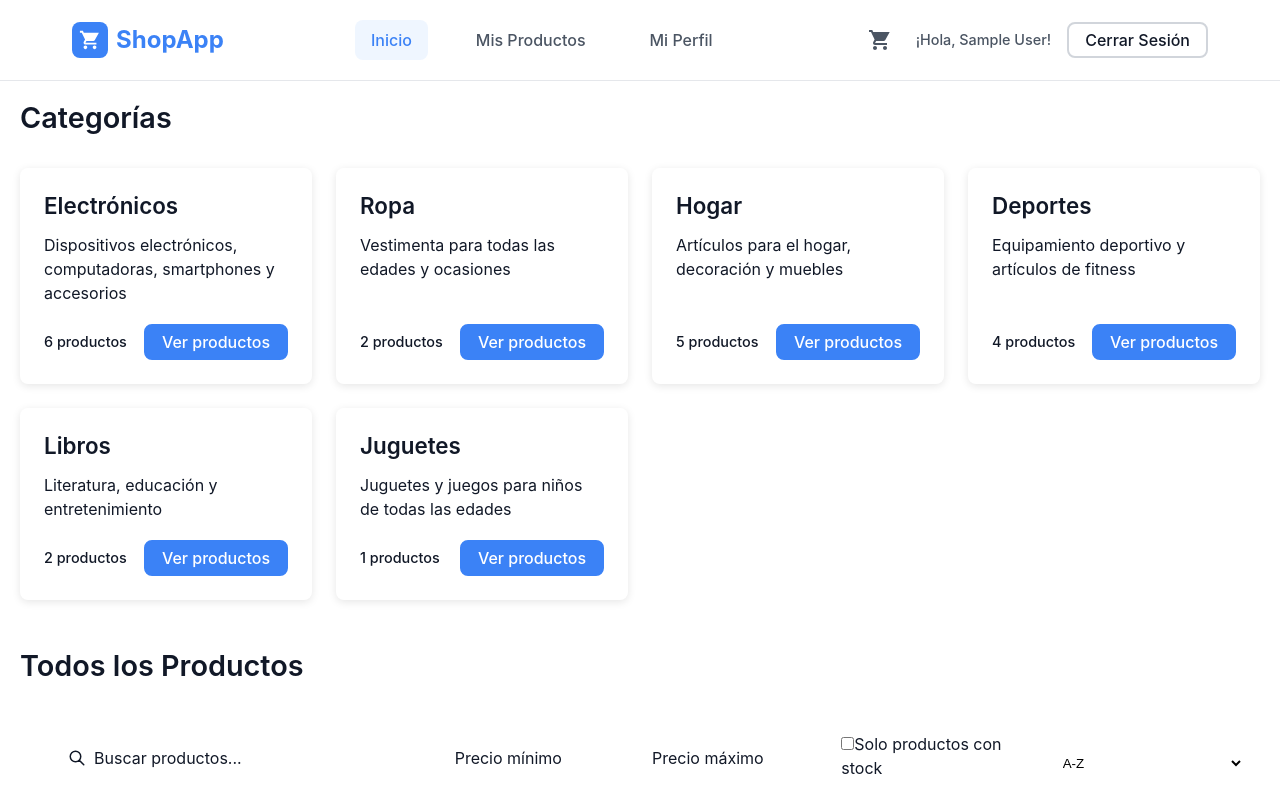
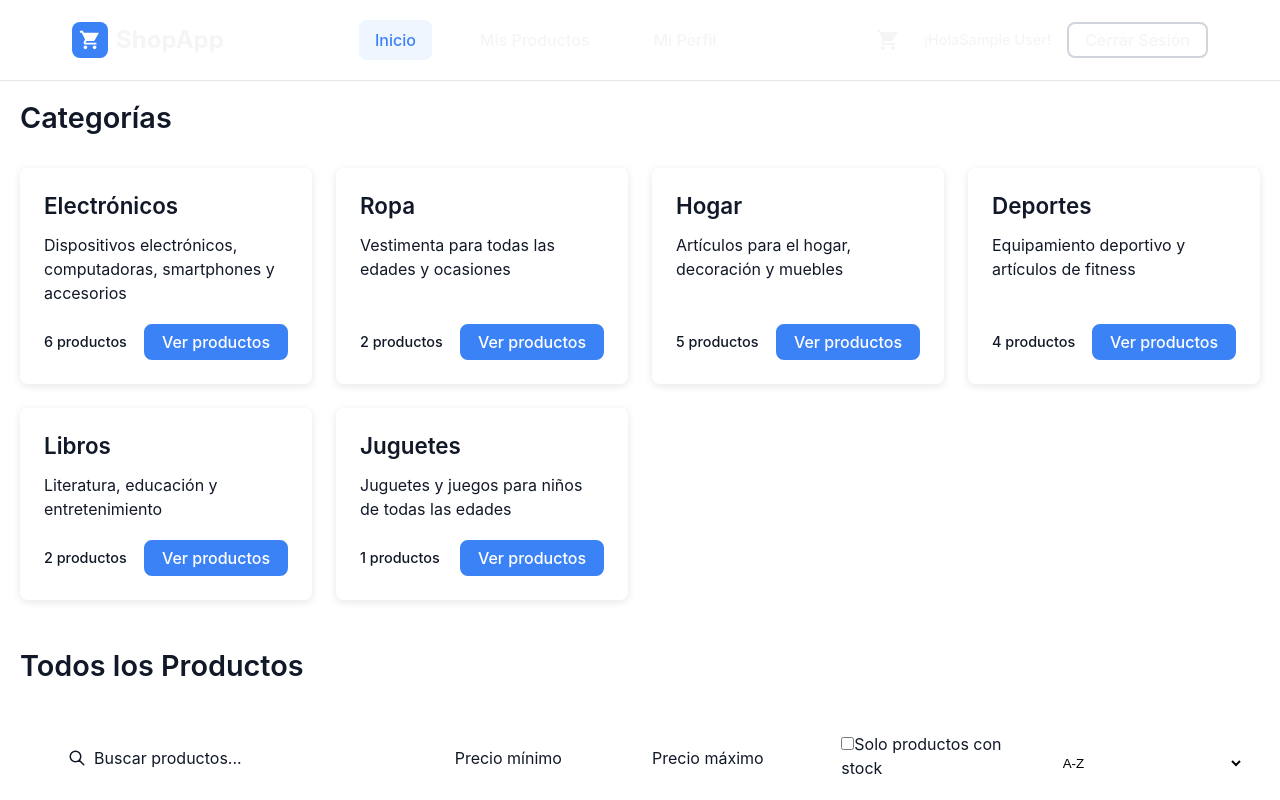
Before and after one commit to Colopapa001/API, a React (Create React App) app in the folder ecommerce-frontend/: page / in a window 1280 px wide. Shown: the top 800 px of the page. Built offline with nearby package versions, Linux system fonts and the light colour scheme; sample sign-in values are in the browser's storage.

Commit message:
Cambios en la pantalla de inicio que funcionaba mal

```diff
--- a/ecommerce-frontend/src/components/Header/Header.css
+++ b/ecommerce-frontend/src/components/Header/Header.css
@@ -67,6 +67,7 @@
 
 .header__logo-text {
   display: none;
+  color: #f5f5f5;
 }
 
 /* ============================================
@@ -175,6 +176,7 @@
   font-size: 0.9rem;
   color: var(--color-text-secondary);
   font-weight: 500;
+  color: #f5f5f5;
 }
 
 .header__auth-buttons {
@@ -462,3 +464,17 @@
     outline: 2px solid var(--color-primary);
   }
 }
+
+.header__user-name,
+.header__logo-text,
+.header__nav-link,
+.header__cart-btn svg,
+.header__cart-badge,
+.header__user button,
+.header__mobile-link,
+.header__mobile-cart svg,
+.header__mobile-user-name,
+.header__mobile-user button {
+  color: #f5f5f5;
+  fill: #f5f5f5;
+}
--- a/ecommerce-frontend/src/components/Header/Header.jsx
+++ b/ecommerce-frontend/src/components/Header/Header.jsx
@@ -93,7 +93,7 @@ const Header = () => {
 
               {/* User Menu */}
               <div className="header__user">
-                <span className="header__user-name">¡Hola, {user.name}!</span>
+                <span className="header__user-name">¡Hola{user.name}!</span>
                 <Button
                   variant="outline"
                   size="small"
--- a/ecommerce-frontend/src/components/ProductCard/ProductCard.jsx
+++ b/ecommerce-frontend/src/components/ProductCard/ProductCard.jsx
@@ -13,7 +13,8 @@ const ProductCard = ({
   formattedPrice,
   images = [],
   onAddToCart,
-  loading = false
+  loading = false,
+  stock
 }) => {
   const navigate = useNavigate();
 
@@ -40,6 +41,9 @@ const ProductCard = ({
           <h3 className="product-title">{title}</h3>
           <p className="product-description">{description}</p>
           <p className="product-price">{formattedPrice || `$${price.toFixed(2)}`}</p>
+          {stock !== undefined && (
+            <p className="product-stock">Stock: {stock}</p>
+          )}
         </div>
       </div>
       <div className="product-actions">
```
